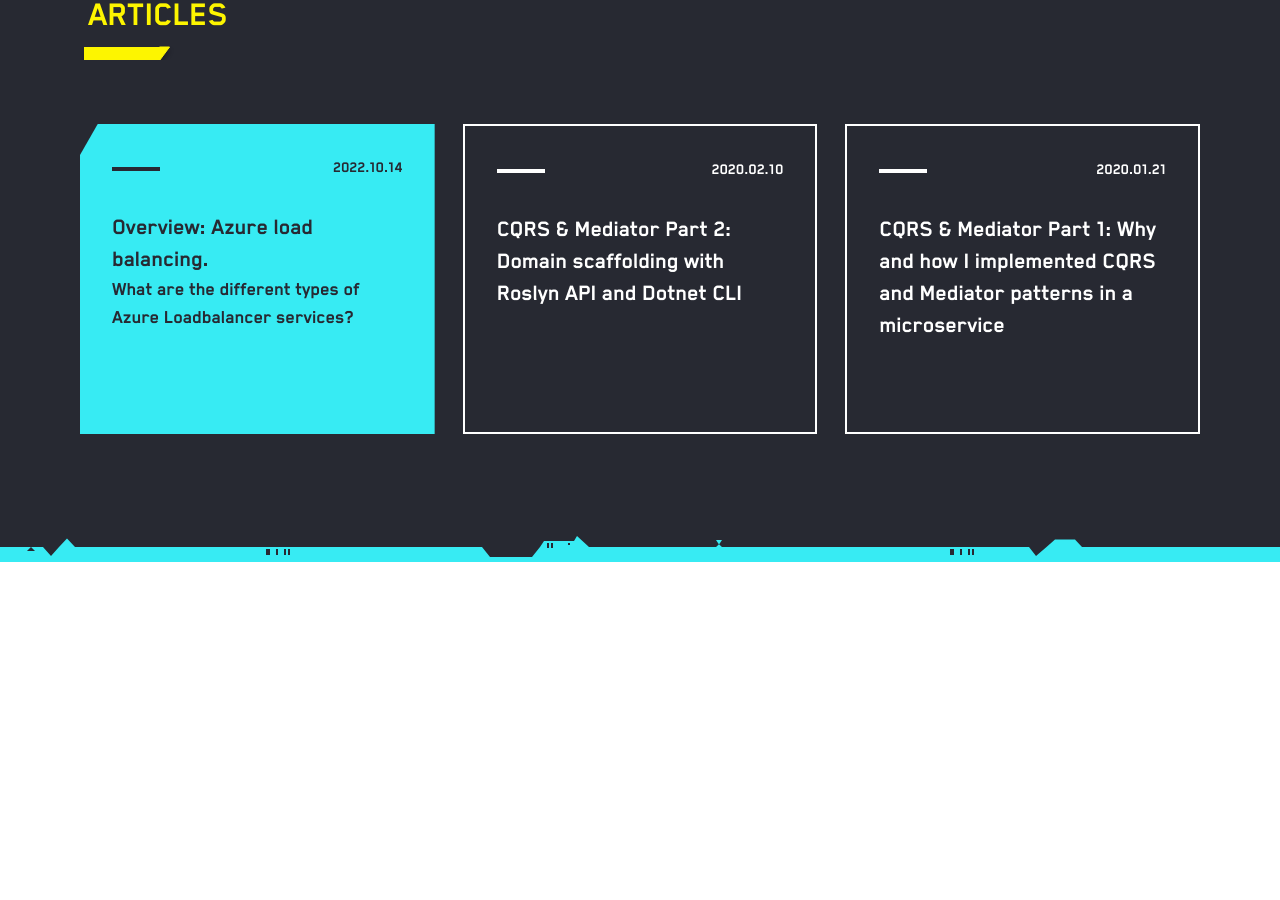
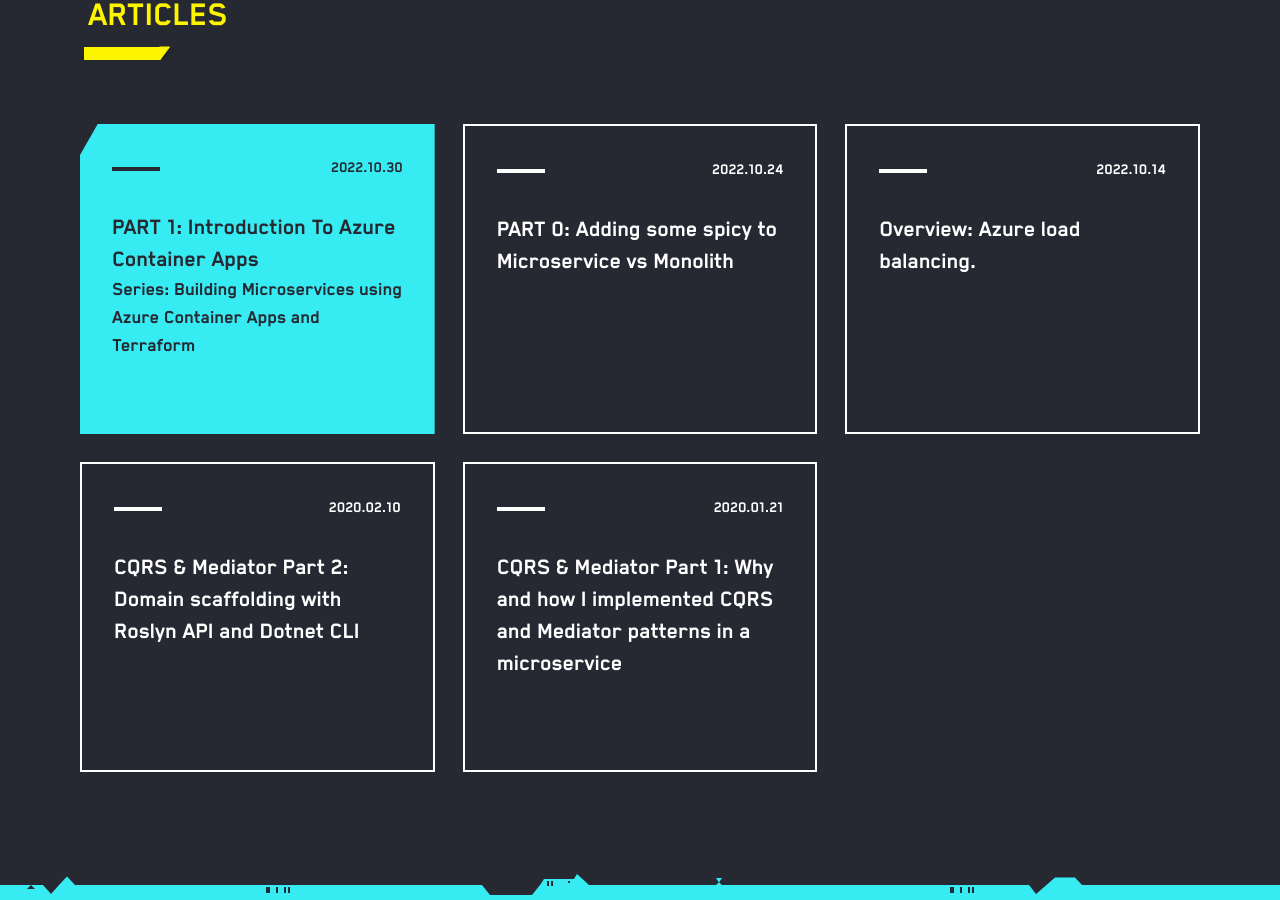
Before and after one commit to jordaanarmand/armandjordaan.com, a Next.js app in the folder site/: page / in a window 1280 px wide. Shown: the part 900-1800 px from the top of the page. Before the commit the page ends 1462 px from the top, so only its background shows below. Built offline with nearby package versions, Linux system fonts and the light colour scheme.

Commit message:
Update article sets

```diff
--- a/site/components/articles/ArticlesData.ts
+++ b/site/components/articles/ArticlesData.ts
@@ -8,11 +8,27 @@
 
 export const data: Article[] = [
   {
+    title: "PART 1: Introduction To Azure Container Apps",
+    subtitle:
+      "Series: Building Microservices using Azure Container Apps and Terraform",
+    datePublished: "2022.10.30",
+    link: "https://armandjordaan.hashnode.dev/part-1-introduction-to-azure-container-apps",
+    isSpotlight: true,
+  },
+  {
+    title: "PART 0: Adding some spicy to Microservice vs Monolith",
+    subtitle:
+      "Series: Building Microservices using Azure Container Apps and Terraform",
+    datePublished: "2022.10.24",
+    link: "https://armandjordaan.hashnode.dev/overview-azure-load-balancing",
+    isSpotlight: false,
+  },
+  {
     title: "Overview: Azure load balancing.",
     subtitle: "What are the different types of Azure Loadbalancer services?",
     datePublished: "2022.10.14",
     link: "https://armandjordaan.hashnode.dev/overview-azure-load-balancing",
-    isSpotlight: true,
+    isSpotlight: false,
   },
   {
     title:
```
